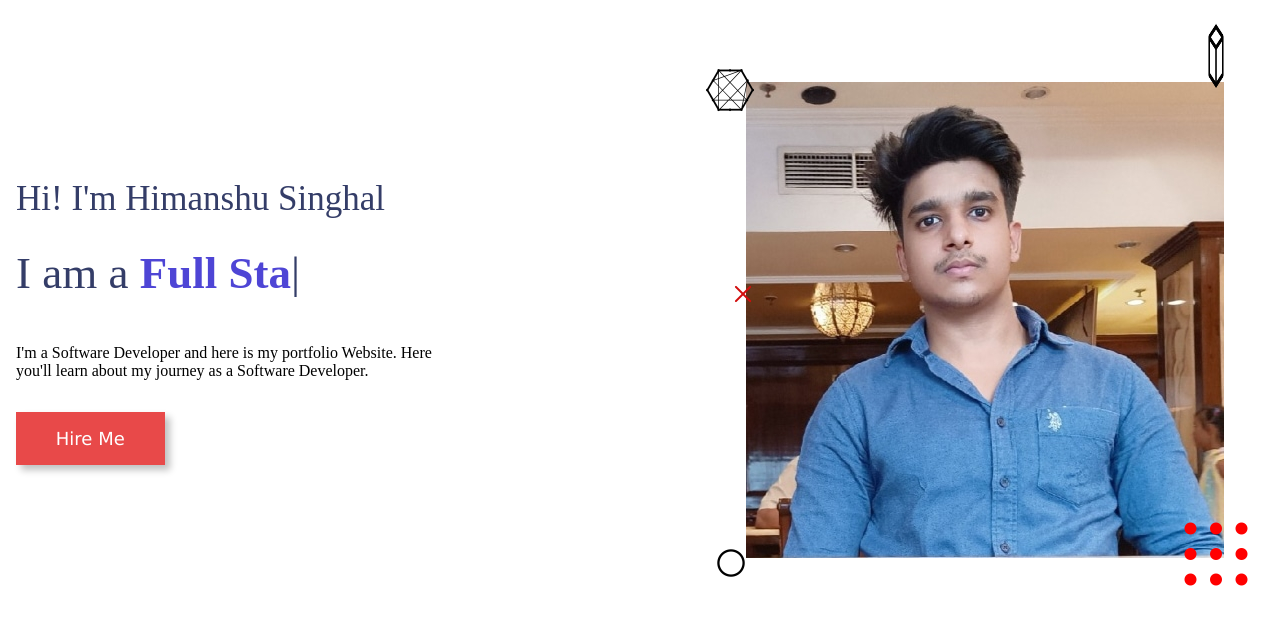
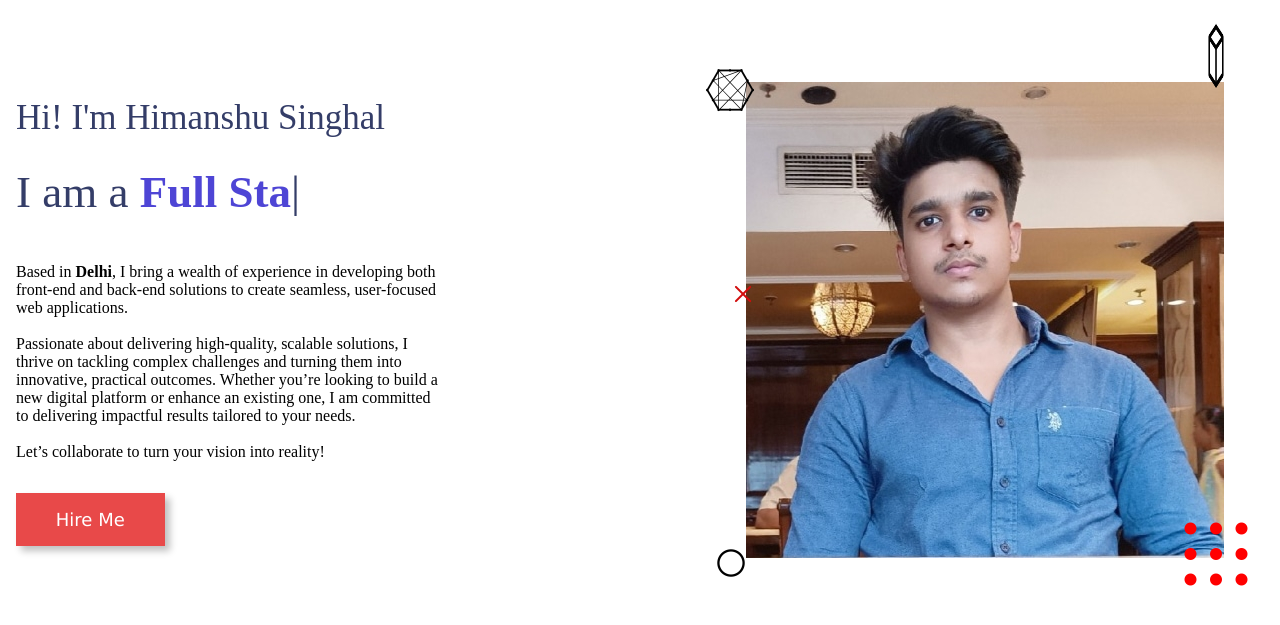
Before and after one commit to himanshusinghal01/portfolio, a plain HTML site: page index.html in a window 1280 px wide. Shown: the part 123-748 px from the top of the page. Drawn offline with nearby package versions, Linux system fonts and the light colour scheme.

Commit message:
Add files via upload

```diff
--- a/index.html
+++ b/index.html
@@ -45,8 +45,17 @@
                 </div>
 
                 <div class="hero-section-description">
-                    I'm a Software Developer and here is my portfolio Website. Here you'll
-                    learn about my journey as a Software Developer.
+                    Based in <b>Delhi</b>, I bring a wealth of experience in developing both front-end and back-end solutions
+                    to create seamless, user-focused web applications.
+<br>
+<br>
+                    Passionate about delivering high-quality, scalable solutions, I thrive on tackling complex
+                    challenges and turning them into innovative, practical outcomes. Whether you’re looking to build a
+                    new digital platform or enhance an existing one, I am committed to delivering impactful results
+                    tailored to your needs.
+                    <br>
+                    <br>
+                    Let’s collaborate to turn your vision into reality!
                 </div>
 
                 <div class="btn-pink" id="btn">Hire Me</div>
```
